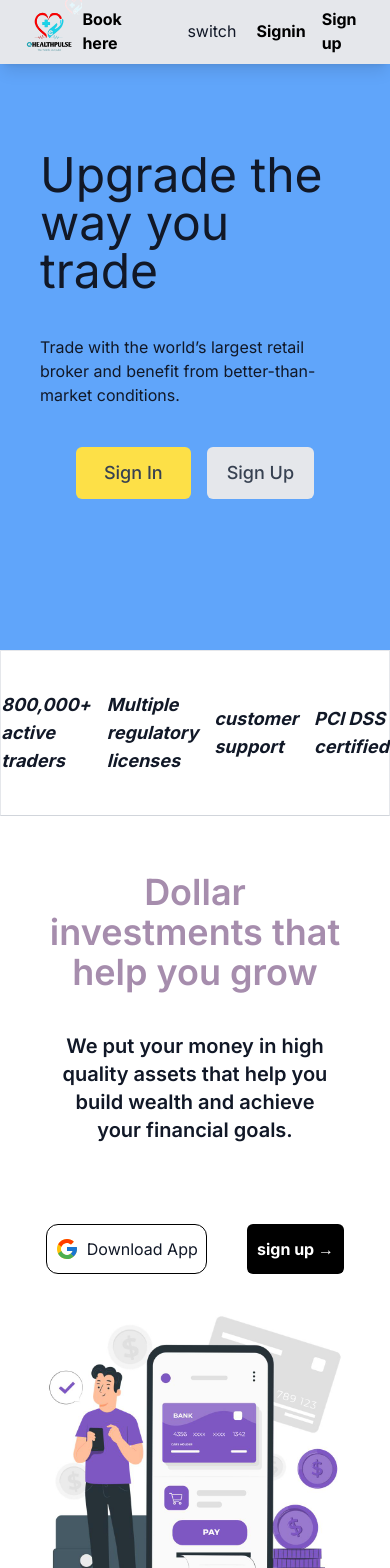
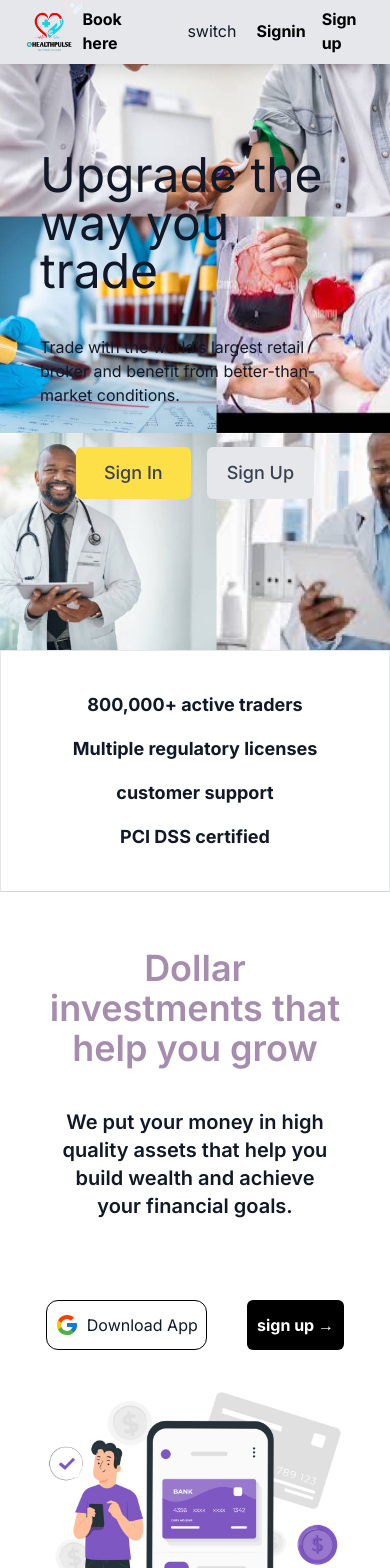
Before and after one commit to Samuel-chibueze/healthpulse, a Next.js app: page / in a window 390 px wide. Shown: the top 1568 px of the page. Built offline with nearby package versions, Linux system fonts and the light colour scheme.

Commit message:
latest commit 7/10/2024 1:22pm

```diff
--- a/src/app/components/hero_section.tsx
+++ b/src/app/components/hero_section.tsx
@@ -1,9 +1,11 @@
 import React from 'react';
 import Link from 'next/link';
+import Image from 'next/image';
+import Image1 from '../images/signup-cover.jpeg'
 
-    export default function hero_section(){
-        return(<>
-        <div className="bg-blue-400 h-[650px] flex flex-col items-center justify-center gap-10 px-10 w-full">
+export default function hero_section() {
+  return (<>
+    <div className="bg-blue-400 h-[650px] flex flex-col items-center justify-center gap-10 px-10 w-full bg-cover" style={{ backgroundImage: `url(${Image1.src})` }}>
       <div className="w-70px">
         <h1 className="text-5xl w-30">
           Upgrade the way
@@ -25,7 +27,7 @@ import Link from 'next/link';
       </div>
     </div>
 
-        <div className="flex justify-center items-center text-lg gap-4 font-bold italic px-10 py-10 bt-20 border border-b-gray-300">
+    <div className="flex flex-col md:flex-row justify-center items-center text-lg gap-4 md:gap-8 font-bold  px-10 py-10 bt-20 border border-b-gray-300 ">
       <p>800,000+ active traders</p>
       <p>Multiple regulatory licenses</p>
       <p> customer support</p>
--- a/src/app/components/home_section_1.tsx
+++ b/src/app/components/home_section_1.tsx
@@ -2,25 +2,28 @@ import React from 'react';
 import { FcGoogle } from "react-icons/fc";
 import fund_wallet_image from "../images/wallet_1.jpeg"
 import Image from 'next/image';
-
+import Link from 'next/link';
 const home_section_1 = () => {
 
 
-    return (<div className='md:flex  gap-10  bg-white'>
+    return (<div className='md:flex  gap-10  bg-white bg-cover h-'>
         <div className='md:w-[50vw] text-center  md:my-10 lg:px-[100px] flex flex-col justify-center items-center'>
             <h1 className='w-[80vw] m-auto text-4xl md:text-5xl md:w-[30vw] text-[#A68DAD] font-semibold pt-14 md:pt-0'>Dollar investments that help you grow</h1>
             <p className=' md:w-[30vw] my-10 w-[70vw] m-auto font-semibold text-xl'>We put your money in high quality assets that help you build wealth and achieve your financial goals.</p>
             <div className='flex justify-center  h-[120px] gap-10 md:w-[30vw] w-[80vw] m-auto'>
                 <button className='border px-2 border-black rounded-xl mt-10 md:w-[15vw] h-[50px] flex justify-center items-center gap-2' >
-                                      <div className=' text-2xl'>
-                    <FcGoogle />
-                </div>
+                    <div className=' text-2xl'>
+                        <FcGoogle />
+                    </div>
                     Download App
                 </button>
 
-                <button className='bg-black font-bold text-white rounded-md mt-10 w-[25vw] md:w-[10vw] h-[50px]'>
-                    sign up →
-                </button>
+
+                <Link href={'/signup'}>
+                    <button className='bg-black font-bold text-white rounded-md mt-10 w-[25vw] md:w-[10vw] h-[50px]'>sign up → </button>
+                </Link>
+
+
             </div>
 
         </div>
--- a/src/app/layout.tsx
+++ b/src/app/layout.tsx
@@ -29,14 +29,13 @@ export default function RootLayout({
   crawlSpeed={200}
   height={3}
   crawl={true}
-         showSpinner={true}
   easing="ease"
   speed={200}
-         shadow="0 0 10px #2299DD,0 0 5px #2299DD"
-         template='<div class="bar" role="bar"><div class="peg"></div></div>
-         <div class="spinner" role="spinner"><div class="spinner-icon"></div></div>'
+  shadow="0 0 10px #2299DD, 0 0 5px #2299DD"
+  template='<div class="bar" role="bar"><div class="peg"></div></div>'
   zIndex={1600}
-         showAtBottom={false}/>
+  showAtBottom={false}
+/>
         {children}
         <Footer />
       </body>
```
Also changed, not shown: 1 other file (tests, documents, lock files or other folders). Lines whose indentation alone changed are shown as unchanged.
